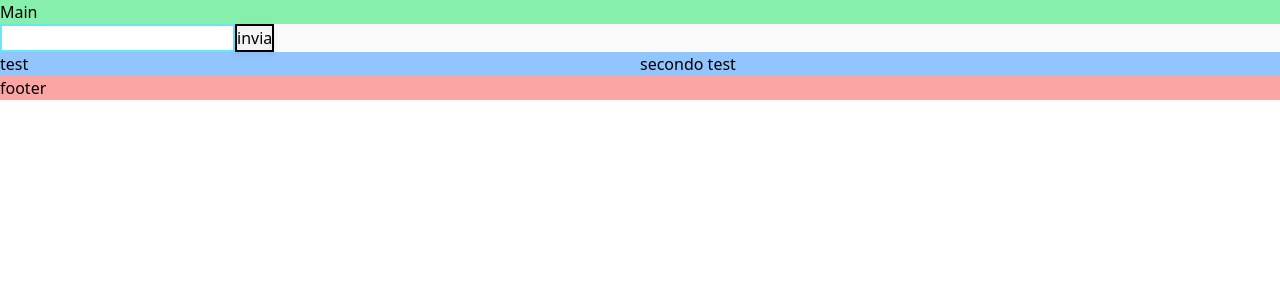
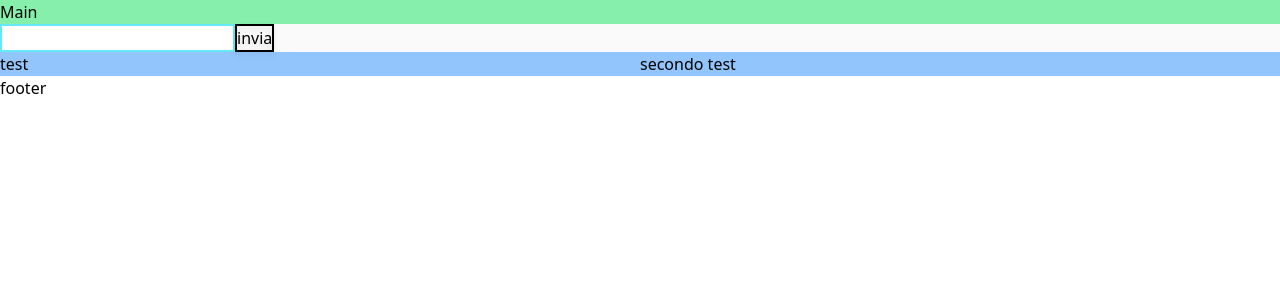
Before and after one commit to stefano-marchesi/exDec, a React (Vite) app: page / in a window 1280 px wide. Shown: the top 300 px of the page. Built offline with nearby package versions, Linux system fonts and the light colour scheme.

Commit message:
cambiato colo0re footer

```diff
--- a/src/pagine/Main.tsx
+++ b/src/pagine/Main.tsx
@@ -5,7 +5,7 @@ export const Main = ()=>{
     <div>
       <div className="bg-green-300">Main</div>
       <Outlet />
-      <div className="bg-red-300">footer</div>
+      <div className="bg-gray-600-300">footer</div>
     </div>
   )
 }
```
